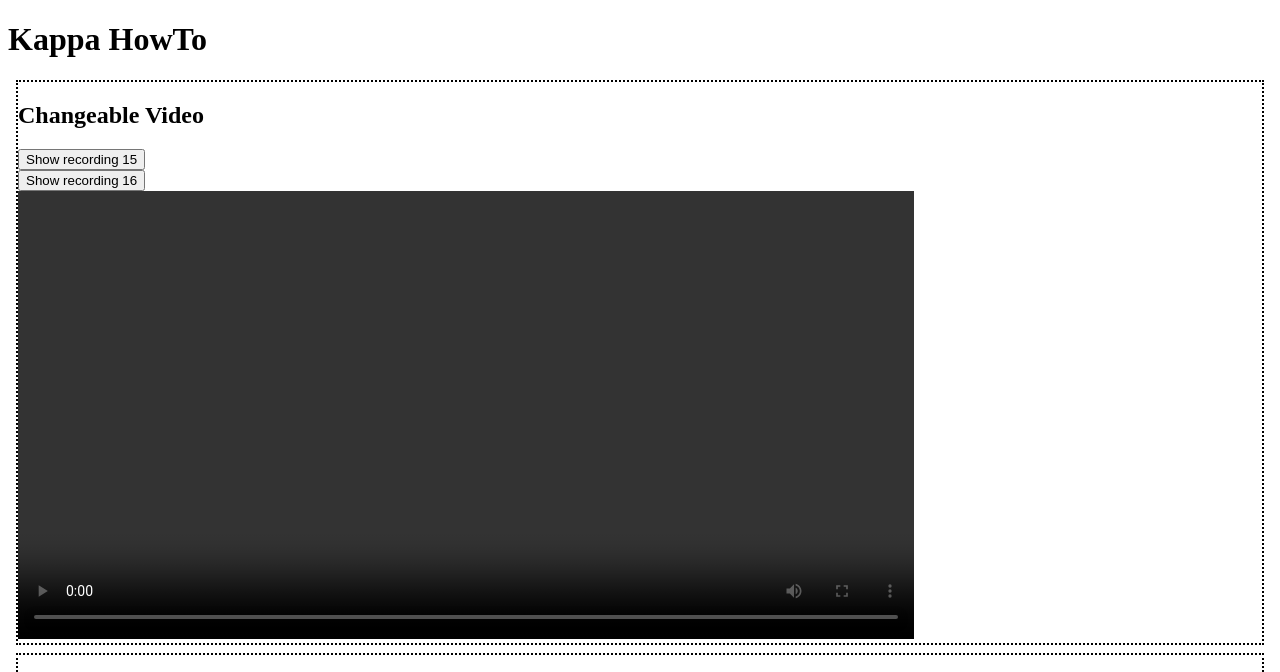
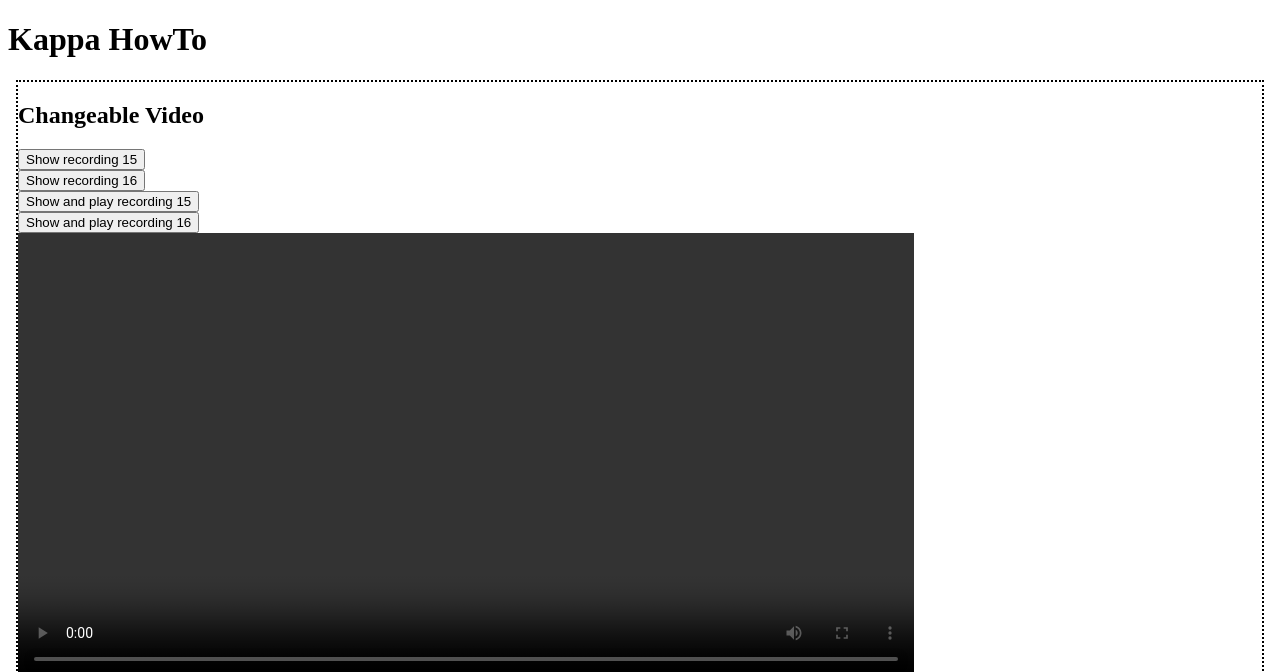
Before and after one commit to francisduvivier/video-embedding-19079596, a plain HTML site: page index.html in a window 1280 px wide. Shown: the top 672 px of the page. Drawn offline with Linux system fonts and the light colour scheme.

Commit message:
Add showAndPlayButton

```diff
--- a/index.html
+++ b/index.html
@@ -20,6 +20,11 @@
         function doShow(p) {
             document.getElementById("changeableVideo").src=p;
         }
+        function showAndPlay(source){
+           var videoElement = document.getElementById("changeableVideo");
+            videoElement.src = source;
+            videoElement.play()
+        }
    </script>
 </head>
 <body >
@@ -34,6 +39,12 @@
         </div>
         <div>
             <button onclick='doShow("ScreenRecorderProject16.mp4")'>Show recording 16</button>
+        </div>
+        <div>
+            <button onclick='showAndPlay("ScreenRecorderProject15.mp4")' >Show and play recording 15</button>
+        </div>
+        <div>
+            <button onclick='showAndPlay("ScreenRecorderProject16.mp4")'>Show and play recording 16</button>
         </div>
 </div>
     <video id="changeableVideo" controls />
```
